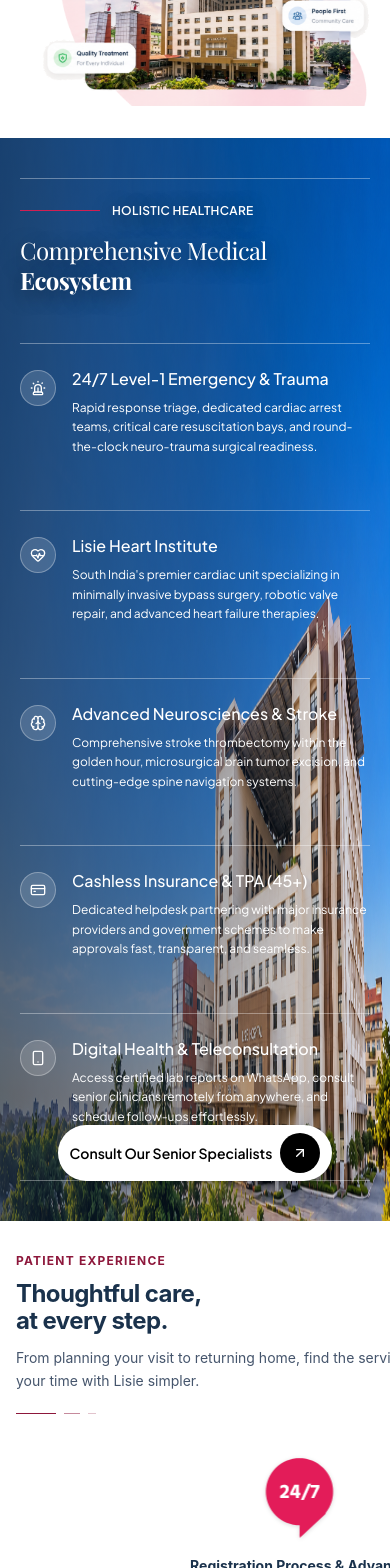
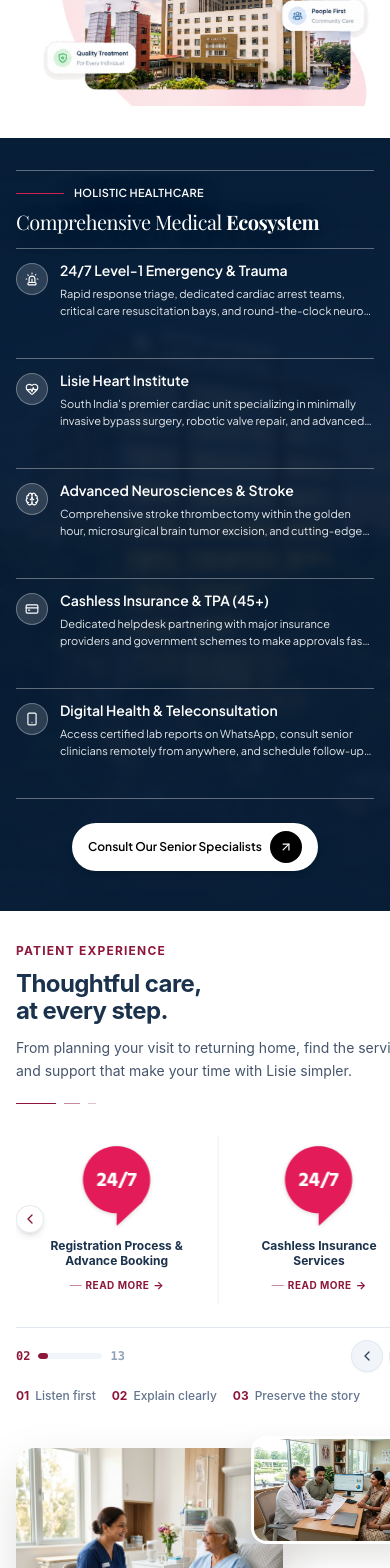
Before and after one commit to ckwebdevelopmentteam/lisie-hospital, a Next.js app: page / in a window 390 px wide. Shown: the part 5360-6928 px from the top of the page. Built offline with nearby package versions, Linux system fonts and the light colour scheme.

Commit message:
fix(mobile): display 2 cards on mobile carousel with arrow buttons, optimize CareEcosystem card spacing, and add blurred mobile background

```diff
--- a/src/components/landing/CareEcosystemSection.tsx
+++ b/src/components/landing/CareEcosystemSection.tsx
@@ -96,25 +96,46 @@ export default function CareEcosystemSection() {
   return (
     <section
       ref={sectionRef}
-      className="relative isolate min-h-[620px] w-full overflow-hidden px-5 py-10 text-white sm:px-8 sm:py-12 lg:h-[85vh] lg:min-h-[580px] lg:px-12 lg:py-12"
+      className="relative isolate w-full overflow-hidden px-4 py-8 text-white sm:px-8 sm:py-12 lg:h-[85vh] lg:min-h-[580px] lg:px-12 lg:py-12"
       id="services"
     >
       <div id="specialties" className="absolute -top-12 left-0" />
 
+      {/* Background Image: Desktop landscape + Mobile portrait */}
+      <div className="absolute inset-0 -z-10 overflow-hidden">
+        {/* Mobile portrait background with dark blur overlay for crystal clear contrast */}
+        <div className="block sm:hidden relative w-full h-full">
+          <Image
+            src="/images/lisie-mobile-bg.jpg"
+            alt="Lisie Hospital campus mobile"
+            fill
+            priority={false}
+            sizes="100vw"
+            className="object-cover object-center"
+          />
+          {/* Mobile dark backdrop blur overlay */}
+          <div className="absolute inset-0 bg-[#081e37]/75 backdrop-blur-[5px]" />
+          <div className="absolute inset-0 bg-gradient-to-b from-[#081e37]/90 via-[#081e37]/65 to-[#081e37]/95" />
+        </div>
+
+        {/* Desktop landscape background (preserved exactly) */}
+        <div className="hidden sm:block relative w-full h-full">
           <Image
             src="/images/lisiehospitalbg2.png"
             alt="Lisie Hospital campus"
             fill
             priority={false}
             sizes="100vw"
-        className="-z-10  object-center"
+            className="object-cover object-center"
           />
           <div className="pointer-events-none absolute inset-0 bg-gradient-to-r from-[#081e37]/65 via-[#081e37]/38 to-transparent" />
+        </div>
+      </div>
 
       <div className="relative z-10 mr-auto flex h-full w-full max-w-[960px] flex-col">
-        <div className="grid grid-cols-1 border-t border-white/35 font-sans sm:grid-cols-2 lg:grid-cols-2 ">
+        <div className="grid grid-cols-1 border-t border-white/35 font-sans sm:grid-cols-2 lg:grid-cols-2">
           <div
-            className="min-h-[165px] border-b border-white/35 py-6 text-shadow-hero sm:px-6 lg:min-h-0 lg:border-r lg:px-0 lg:py-6"
+            className="border-b border-white/35 py-3.5 sm:py-6 text-shadow-hero sm:px-6 lg:min-h-0 lg:border-r lg:px-0"
             style={{
               opacity: isVisible ? 1 : 0,
               transform: isVisible ? "translateY(0)" : "translateY(24px)",
@@ -122,15 +143,15 @@ export default function CareEcosystemSection() {
               transitionDelay: isVisible ? "0ms" : "0ms",
             }}
           >
-            <div className="mb-4 flex items-center gap-3">
-              <span className="h-px w-20 bg-[#d11f53]" />
-              <span className="text-xs font-semibold uppercase tracking-wide text-white">
+            <div className="mb-2 sm:mb-4 flex items-center gap-2.5 sm:gap-3">
+              <span className="h-px w-12 sm:w-20 bg-[#d11f53]" />
+              <span className="text-[11px] sm:text-xs font-semibold uppercase tracking-wide text-white">
                 Holistic Healthcare
               </span>
             </div>
-            <h2 className="max-w-sm font-serif text-2xl leading-tight tracking-tight sm:text-3xl">
-              <span className=" text-white">Comprehensive Medical </span>
-              <span className="font-bold ">Ecosystem</span>
+            <h2 className="max-w-sm font-serif text-xl sm:text-3xl leading-tight tracking-tight">
+              <span className="text-white">Comprehensive Medical </span>
+              <span className="font-bold">Ecosystem</span>
             </h2>
           </div>
 
@@ -141,28 +162,28 @@ export default function CareEcosystemSection() {
                 type="button"
                 key={service.id}
                 onClick={service.action}
-                className="group min-h-[148px] border-b border-white/35 py-6 text-left transition-colors duration-200 hover:bg-white/10 sm:px-6 lg:min-h-0 lg:px-6 lg:py-6 lg:[&:nth-child(odd)]:border-r"
+                className="group border-b border-white/35 py-3 sm:py-6 text-left transition-colors duration-200 hover:bg-white/10 sm:px-6 lg:min-h-0 lg:px-6 lg:py-6 lg:[&:nth-child(odd)]:border-r"
                 style={{
                   opacity: isVisible ? 1 : 0,
                   transform: isVisible ? "translateY(0)" : "translateY(24px)",
                   transition: "opacity 600ms cubic-bezier(0.25, 1, 0.5, 1), transform 600ms cubic-bezier(0.25, 1, 0.5, 1)",
-                  transitionDelay: isVisible ? `${(index + 1) * 500}ms` : "0ms",
+                  transitionDelay: isVisible ? `${(index + 1) * 150}ms` : "0ms",
                 }}
               >
-                <div className="flex gap-4">
-                  <div className="mt-0.5 flex h-9 w-9 shrink-0 items-center justify-center rounded-full border border-white/30 bg-white/15 transition-transform duration-200 group-hover:scale-110">
-                    <Icon className="h-4 w-4" />
+                <div className="flex gap-3 sm:gap-4 items-start">
+                  <div className="mt-0.5 flex h-8 w-8 sm:h-9 sm:w-9 shrink-0 items-center justify-center rounded-full border border-white/30 bg-white/15 transition-transform duration-200 group-hover:scale-110">
+                    <Icon className="h-3.5 w-3.5 sm:h-4 sm:w-4" />
                   </div>
-                  <div>
-                    <h3 className="text-base font-medium leading-snug text-white sm:text-lg">
+                  <div className="flex-1 min-w-0">
+                    <h3 className="text-sm font-semibold leading-snug text-white sm:text-lg sm:font-medium">
                       {service.title}
                     </h3>
-                    <p className="mt-2 text-xs leading-relaxed text-white sm:text-sm">
+                    <p className="mt-1 sm:mt-2 text-[11px] sm:text-sm leading-relaxed text-white/90 line-clamp-2 sm:line-clamp-none">
                       {service.description}
                     </p>
-                    <span className="mt-3 inline-flex items-center gap-1 text-xs font-semibold text-white opacity-0 transition-opacity duration-200 group-hover:opacity-100 focus-visible:opacity-100">
+                    <span className="mt-2 inline-flex items-center gap-1 text-[11px] sm:text-xs font-semibold text-white opacity-0 transition-opacity duration-200 group-hover:opacity-100 focus-visible:opacity-100">
                       {service.actionLabel}
-                      <ArrowUpRight className="h-3.5 w-3.5" />
+                      <ArrowUpRight className="h-3 w-3 sm:h-3.5 sm:w-3.5" />
                     </span>
                   </div>
                 </div>
@@ -174,22 +195,22 @@ export default function CareEcosystemSection() {
       </div>
 
       <div
-        className="absolute inset-x-0 bottom-10 z-10 text-center font-sans sm:bottom-12"
+        className="mt-6 mb-2 sm:mt-0 sm:absolute sm:inset-x-0 sm:bottom-12 z-10 text-center font-sans"
         style={{
           opacity: isVisible ? 1 : 0,
           transform: isVisible ? "translateY(0)" : "translateY(20px)",
           transition: "opacity 600ms cubic-bezier(0.25, 1, 0.5, 1), transform 600ms cubic-bezier(0.25, 1, 0.5, 1)",
-          transitionDelay: isVisible ? "3000ms" : "0ms",
+          transitionDelay: isVisible ? "900ms" : "0ms",
         }}
       >
         <button
           type="button"
           onClick={() => openModal("doctor-search")}
-          className="inline-flex items-center gap-2 rounded-full bg-white px-3 py-2 text-sm font-semibold text-burgundy-900 shadow-md transition-transform duration-200 hover:scale-105 hover:bg-stone-100 active:scale-95"
+          className="inline-flex items-center gap-2 rounded-full bg-white px-4 py-2 sm:px-3 sm:py-2 text-xs sm:text-sm font-semibold text-burgundy-900 shadow-md transition-transform duration-200 hover:scale-105 hover:bg-stone-100 active:scale-95"
         >
           <span className="text-black">Consult Our Senior Specialists</span>
-          <span className="flex h-10 w-10 items-center justify-center rounded-full bg-black text-white">
-            <ArrowUpRight className="h-4 w-4" />
+          <span className="flex h-8 w-8 sm:h-10 sm:w-10 items-center justify-center rounded-full bg-black text-white">
+            <ArrowUpRight className="h-3.5 w-3.5 sm:h-4 sm:w-4" />
           </span>
         </button>
       </div>
--- a/src/components/landing/PatientExperienceSection.tsx
+++ b/src/components/landing/PatientExperienceSection.tsx
@@ -2,6 +2,7 @@
 
 import { useState, useEffect, useRef, useCallback } from "react";
 import Image from "next/image";
+import { ChevronLeft, ChevronRight } from "lucide-react";
 import { useModal } from "@/context/ModalContext";
 
 const experiences = [
@@ -213,8 +214,26 @@ export default function PatientExperienceSection() {
             onTouchMove={handleTouchMove}
             onTouchEnd={handleTouchEnd}
           >
-            {/* Viewport for slider with responsive step variable */}
-            <div className="relative overflow-hidden w-full py-2 [--card-step:100%] sm:[--card-step:50%]">
+            {/* Viewport for slider with 2 cards visible at all times */}
+            <div className="relative overflow-hidden w-full py-2 [--card-step:50%] group/slider">
+              {/* Floating side arrows directly on the carousel */}
+              <button
+                type="button"
+                aria-label="Previous service"
+                onClick={slidePrev}
+                className="absolute left-0 sm:left-1 top-1/2 -translate-y-1/2 z-20 flex h-7 w-7 sm:h-8 sm:w-8 items-center justify-center rounded-full bg-white/95 text-[#8d173b] shadow-md border border-slate-200/90 hover:bg-[#8d173b] hover:text-white transition-all active:scale-90 cursor-pointer"
+              >
+                <ChevronLeft className="w-4 h-4" />
+              </button>
+              <button
+                type="button"
+                aria-label="Next service"
+                onClick={slideNext}
+                className="absolute right-0 sm:right-1 top-1/2 -translate-y-1/2 z-20 flex h-7 w-7 sm:h-8 sm:w-8 items-center justify-center rounded-full bg-white/95 text-[#8d173b] shadow-md border border-slate-200/90 hover:bg-[#8d173b] hover:text-white transition-all active:scale-90 cursor-pointer"
+              >
+                <ChevronRight className="w-4 h-4" />
+              </button>
+
               <div
                 ref={trackRef}
                 className="flex will-change-transform"
@@ -234,23 +253,23 @@ export default function PatientExperienceSection() {
                 {slots.map((exp, idx) => (
                   <div
                     key={idx}
-                    className="w-full sm:w-1/2 flex-shrink-0 px-3 sm:px-8 py-3 sm:py-4 flex flex-col items-center text-center border-r border-slate-200/70"
+                    className="w-1/2 flex-shrink-0 px-2 sm:px-8 py-2.5 sm:py-4 flex flex-col items-center text-center border-r border-slate-200/70"
                   >
                     {/* Pink 24/7 speech bubble icon */}
-                    <div className="mb-4 sm:mb-5 flex items-center justify-center">
+                    <div className="mb-2.5 sm:mb-5 flex items-center justify-center">
                       <Image
                         src="/images/24icon.png"
                         alt="24/7"
-                        width={76}
-                        height={88}
+                        width={60}
+                        height={70}
                         unoptimized
                         style={{ width: "auto", height: "auto" }}
-                        className="mx-auto drop-shadow-sm transition-transform duration-300 hover:scale-105"
+                        className="mx-auto drop-shadow-sm h-11 w-auto sm:h-[84px] transition-transform duration-300 hover:scale-105"
                       />
                     </div>
 
                     {/* Bold Service Title */}
-                    <h3 className="text-[#1a324c] font-bold text-sm sm:text-lg leading-snug mb-3 sm:mb-5 max-w-[220px] min-h-[40px] sm:min-h-[48px] flex items-center justify-center">
+                    <h3 className="text-[#1a324c] font-bold text-xs sm:text-lg leading-tight mb-2 sm:mb-5 max-w-[160px] sm:max-w-[220px] min-h-[32px] sm:min-h-[48px] flex items-center justify-center line-clamp-2 sm:line-clamp-none">
                       {exp.title}
                     </h3>
 
@@ -258,13 +277,13 @@ export default function PatientExperienceSection() {
                     <button
                       type="button"
                       onClick={() => openModal(exp.modal)}
-                      className="inline-flex items-center gap-2 sm:gap-2.5 group cursor-pointer"
+                      className="inline-flex items-center gap-1 sm:gap-2.5 group cursor-pointer"
                     >
-                      <span className="h-px w-6 sm:w-7 bg-[#8d173b]/50 group-hover:w-10 transition-all duration-300" />
-                      <span className="text-[11px] sm:text-xs font-bold uppercase tracking-widest text-[#8d173b] group-hover:text-[#6b1030] transition-colors">
+                      <span className="h-px w-3 sm:w-7 bg-[#8d173b]/50 group-hover:w-6 sm:group-hover:w-10 transition-all duration-300" />
+                      <span className="text-[10px] sm:text-xs font-bold uppercase tracking-wider text-[#8d173b] group-hover:text-[#6b1030] transition-colors">
                         READ MORE
                       </span>
-                      <span className="text-[#8d173b] group-hover:translate-x-1 transition-transform text-xs sm:text-sm font-bold">
+                      <span className="text-[#8d173b] group-hover:translate-x-1 transition-transform text-[11px] sm:text-sm font-bold">
                         →
                       </span>
                     </button>
@@ -274,7 +293,7 @@ export default function PatientExperienceSection() {
             </div>
 
             {/* Nav controls */}
-            <div className="mt-5 sm:mt-8 flex items-center justify-between border-t border-slate-200 pt-4 sm:pt-5">
+            <div className="mt-4 sm:mt-8 flex items-center justify-between border-t border-slate-200 pt-3 sm:pt-5">
               {/* Desktop dots */}
               <div className="hidden sm:flex gap-1.5 items-center">
                 {experiences.map((exp, index) => (
@@ -310,22 +329,22 @@ export default function PatientExperienceSection() {
               </div>
 
               {/* Prev / Next Buttons */}
-              <div className="flex items-center gap-2">
+              <div className="flex items-center gap-1.5 sm:gap-2">
                 <button
                   type="button"
                   aria-label="Previous patient experience service"
                   onClick={slidePrev}
-                  className="flex h-8 w-8 sm:h-9 sm:w-9 items-center justify-center transition-transform hover:scale-110 active:scale-95 cursor-pointer bg-slate-50 hover:bg-slate-100 rounded-full"
+                  className="flex h-8 w-8 sm:h-9 sm:w-9 items-center justify-center transition-all hover:scale-105 active:scale-95 cursor-pointer bg-slate-100 hover:bg-[#8d173b] text-slate-700 hover:text-white rounded-full border border-slate-200/80 shadow-xs"
                 >
-                  <Image src="/images/leftarrow1.png" alt="Previous" width={24} height={24} style={{ width: "auto", height: "auto" }} />
+                  <ChevronLeft className="w-4 h-4 sm:w-5 sm:h-5" />
                 </button>
                 <button
                   type="button"
                   aria-label="Next patient experience service"
                   onClick={slideNext}
-                  className="flex h-8 w-8 sm:h-9 sm:w-9 items-center justify-center transition-transform hover:scale-110 active:scale-95 cursor-pointer bg-slate-50 hover:bg-slate-100 rounded-full"
+                  className="flex h-8 w-8 sm:h-9 sm:w-9 items-center justify-center transition-all hover:scale-105 active:scale-95 cursor-pointer bg-slate-100 hover:bg-[#8d173b] text-slate-700 hover:text-white rounded-full border border-slate-200/80 shadow-xs"
                 >
-                  <Image src="/images/rightarrow.png" alt="Next" width={24} height={24} style={{ width: "auto", height: "auto" }} />
+                  <ChevronRight className="w-4 h-4 sm:w-5 sm:h-5" />
                 </button>
               </div>
             </div>
```
Also changed, not shown: public/images/lisie-mobile-bg.jpg (added). Lines whose indentation alone changed are shown as unchanged.
